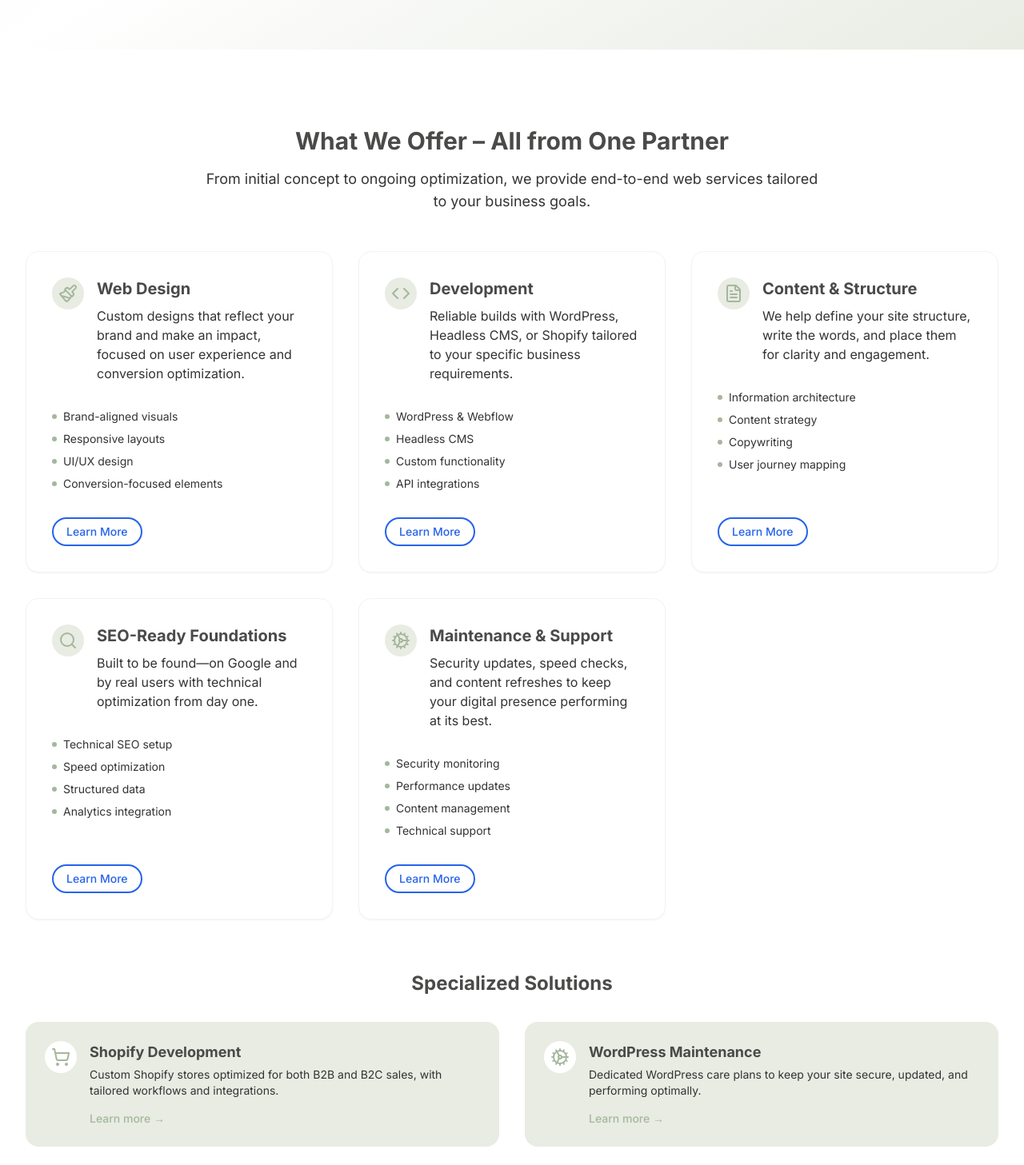
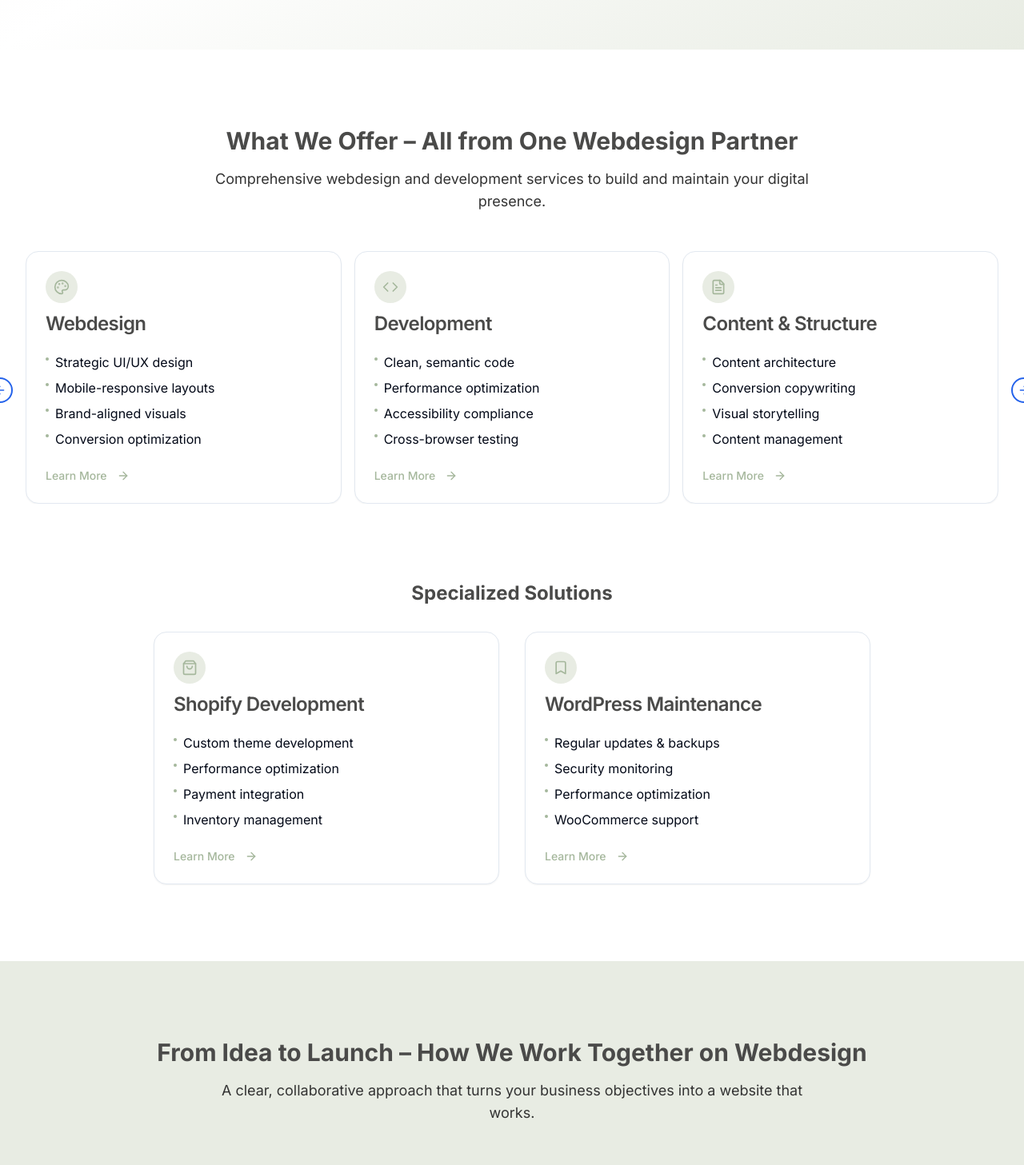
Before and after one commit to ooliv-agentur/ooliv, a React (Vite) app: page /web-design in a window 1280 px wide. Shown: the part 1330-2787 px from the top of the page at 80% size. Built offline with nearby package versions, Linux system fonts and the light colour scheme.

Commit message:
Refactor: Redesign web design page
Apply global design, SEO focus, and UX improvements to the web design subpage, including hero, benefits, services, process, case studies, FAQ, and final CTA sections.

```diff
--- a/src/components/web-design/WebDesignBenefits.tsx
+++ b/src/components/web-design/WebDesignBenefits.tsx
@@ -5,7 +5,7 @@ import { Target, Rocket, BarChart, ShieldCheck } from 'lucide-react';
 const benefits = [
   {
     icon: Target,
-    title: 'Business-First Approach',
+    title: 'Business-First Webdesign Approach',
     description: "Your goals drive the design: leads, sales, or better positioning. We align every element with your core business objectives."
   },
   {
@@ -30,7 +30,7 @@ const WebDesignBenefits = () => {
     <section className="py-24 bg-gradient-to-br from-brand-background via-white to-brand-backgroundAlt">
       <div className="max-w-7xl mx-auto px-4 sm:px-6 lg:px-8">
         <h2 className="text-3xl font-bold text-center mb-4 text-brand-heading">
-          Why Businesses Choose ooliv for Web Design
+          Why Businesses Choose ooliv for Webdesign
         </h2>
 
         <p className="text-center text-lg mb-12 max-w-3xl mx-auto text-brand-text">
--- a/src/components/web-design/WebDesignCaseStudies.tsx
+++ b/src/components/web-design/WebDesignCaseStudies.tsx
@@ -9,9 +9,9 @@ const cases = [
     client: "Scheurich – Manufacturing Brand",
     industry: "Manufacturing & Industrial",
     before: "Old website with poor lead generation and high bounce rate on mobile devices.",
-    after: "Strategic redesign with clear user journeys and mobile-optimized experience.",
+    after: "Strategic webdesign with clear user journeys and mobile-optimized experience.",
     result: "120% increase in qualified leads and 45% lower bounce rate.",
-    services: ["Web Design", "UX Optimization", "Mobile Redesign", "CMS Implementation"],
+    services: ["Webdesign", "UX Optimization", "Mobile Redesign", "CMS Implementation"],
     kpis: ["120% More Leads", "45% Lower Bounce Rate", "89% Mobile Conversion"],
     image: "bg-[url('/case-study-1.jpg')]"
   },
@@ -32,11 +32,11 @@ const WebDesignCaseStudies = () => {
     <section className="py-24 bg-white">
       <div className="max-w-7xl mx-auto px-4 sm:px-6 lg:px-8">
         <h2 className="text-3xl font-bold text-center mb-4 text-brand-heading">
-          Success Stories
+          Webdesign Success Stories
         </h2>
 
         <p className="text-center text-lg mb-12 max-w-3xl mx-auto text-brand-text">
-          Real results we've delivered for businesses through strategic web design and development.
+          Real results we've delivered for businesses through strategic webdesign and development.
         </p>
 
         <div className="grid md:grid-cols-2 gap-8 mb-12">
--- a/src/components/web-design/WebDesignHero.tsx
+++ b/src/components/web-design/WebDesignHero.tsx
@@ -5,8 +5,8 @@ import PageHero from '@/components/PageHero';
 const WebDesignHero = () => {
   return (
     <PageHero
-      badge="Strategic Design for Business Growth"
-      title="Strategic Web Design That Delivers Results"
+      badge="Strategic Webdesign for Business Growth"
+      title="Strategic Webdesign That Delivers Results"
       subtitle="We build websites that attract the right visitors, earn trust, and convert—tailored for higher conversions, lead generation, and measurable business growth."
       primaryCta={{
         text: "Start Your Web Project",
--- a/src/components/web-design/WebDesignProcess.tsx
+++ b/src/components/web-design/WebDesignProcess.tsx
@@ -13,7 +13,7 @@ const steps = [
   {
     number: "01",
     title: "Strategy & Planning",
-    description: "We get to know your business and goals to create a strategic foundation for your web project.",
+    description: "We get to know your business and goals to create a strategic foundation for your webdesign project.",
     icon: FileSearch,
     deliverables: ["Business Goals Analysis", "Competitor Research", "User Personas", "Project Roadmap"]
   },
@@ -52,7 +52,7 @@ const WebDesignProcess = () => {
     <section className="py-24 bg-brand-backgroundAlt">
       <div className="max-w-7xl mx-auto px-4 sm:px-6 lg:px-8">
         <h2 className="text-3xl font-bold text-center mb-4 text-brand-heading">
-          From Idea to Launch – How We Work Together
+          From Idea to Launch – How We Work Together on Webdesign
         </h2>
 
         <p className="text-center text-lg mb-12 max-w-3xl mx-auto text-brand-text">
--- a/src/components/web-design/WebDesignServices.tsx
+++ b/src/components/web-design/WebDesignServices.tsx
@@ -1,59 +1,98 @@
 
 import React from 'react';
-import { Paintbrush, Code, FileText, Search, Cog, ShoppingCart } from 'lucide-react';
-import { Button } from '@/components/ui/button';
-import { Link } from 'react-router-dom';
+import {
+  Carousel,
+  CarouselContent,
+  CarouselItem,
+  CarouselNext,
+  CarouselPrevious,
+} from "@/components/ui/carousel";
+import { Palette, Code, FileText, Search, Settings, ShoppingBag, Bookmark } from 'lucide-react';
+import { ArrowRight } from 'lucide-react';
+import { Card, CardHeader, CardTitle, CardContent, CardFooter } from "@/components/ui/card";
+import { Button } from "@/components/ui/button";
+import { Link } from "react-router-dom";
 
 const services = [
   {
-    icon: Paintbrush,
-    title: 'Web Design',
-    description: 'Custom designs that reflect your brand and make an impact, focused on user experience and conversion optimization.',
-    link: '/web-design',
-    features: ['Brand-aligned visuals', 'Responsive layouts', 'UI/UX design', 'Conversion-focused elements']
+    icon: Palette,
+    title: "Webdesign",
+    items: [
+      "Strategic UI/UX design",
+      "Mobile-responsive layouts",
+      "Brand-aligned visuals",
+      "Conversion optimization"
+    ],
+    link: "/web-design"
   },
   {
     icon: Code,
-    title: 'Development',
-    description: 'Reliable builds with WordPress, Headless CMS, or Shopify tailored to your specific business requirements.',
-    link: '/web-development',
-    features: ['WordPress & Webflow', 'Headless CMS', 'Custom functionality', 'API integrations']
+    title: "Development",
+    items: [
+      "Clean, semantic code",
+      "Performance optimization",
+      "Accessibility compliance",
+      "Cross-browser testing"
+    ],
+    link: "/web-development"
   },
   {
     icon: FileText,
-    title: 'Content & Structure',
-    description: 'We help define your site structure, write the words, and place them for clarity and engagement.',
-    link: '/content-creation',
-    features: ['Information architecture', 'Content strategy', 'Copywriting', 'User journey mapping']
+    title: "Content & Structure",
+    items: [
+      "Content architecture",
+      "Conversion copywriting",
+      "Visual storytelling",
+      "Content management"
+    ],
+    link: "/content-creation"
   },
   {
     icon: Search,
-    title: 'SEO-Ready Foundations',
-    description: 'Built to be found—on Google and by real users with technical optimization from day one.',
-    link: '/seo-optimization',
-    features: ['Technical SEO setup', 'Speed optimization', 'Structured data', 'Analytics integration']
+    title: "SEO-Ready Foundations",
+    items: [
+      "Technical SEO setup",
+      "Performance optimization",
+      "Structured data markup",
+      "Local SEO integration"
+    ],
+    link: "/seo-optimization"
   },
   {
-    icon: Cog,
-    title: 'Maintenance & Support',
-    description: 'Security updates, speed checks, and content refreshes to keep your digital presence performing at its best.',
-    link: '/web-development',
-    features: ['Security monitoring', 'Performance updates', 'Content management', 'Technical support']
+    icon: Settings,
+    title: "Maintenance & Support",
+    items: [
+      "Regular updates & backups",
+      "Performance monitoring",
+      "Security maintenance",
+      "Growth-driven iterations"
+    ],
+    link: "/contact"
   }
 ];
 
 const specializedServices = [
   {
-    icon: ShoppingCart,
-    title: 'Shopify Development',
-    description: 'Custom Shopify stores optimized for both B2B and B2C sales, with tailored workflows and integrations.',
-    link: '/web-development'
+    icon: ShoppingBag,
+    title: "Shopify Development",
+    items: [
+      "Custom theme development",
+      "Performance optimization",
+      "Payment integration",
+      "Inventory management"
+    ],
+    link: "/contact"
   },
   {
-    icon: Cog,
-    title: 'WordPress Maintenance',
-    description: 'Dedicated WordPress care plans to keep your site secure, updated, and performing optimally.',
-    link: '/web-development'
+    icon: Bookmark,
+    title: "WordPress Maintenance",
+    items: [
+      "Regular updates & backups",
+      "Security monitoring",
+      "Performance optimization",
+      "WooCommerce support"
+    ],
+    link: "/contact"
   }
 ];
 
@@ -62,71 +101,88 @@ const WebDesignServices = () => {
     <section className="py-24 bg-white">
       <div className="max-w-7xl mx-auto px-4 sm:px-6 lg:px-8">
         <h2 className="text-3xl font-bold text-center mb-4 text-brand-heading">
-          What We Offer – All from One Partner
+          What We Offer – All from One Webdesign Partner
         </h2>
 
         <p className="text-center text-lg mb-12 max-w-3xl mx-auto text-brand-text">
-          From initial concept to ongoing optimization, we provide end-to-end web services tailored to your business goals.
+          Comprehensive webdesign and development services to build and maintain your digital presence.
         </p>
 
-        <div className="grid md:grid-cols-2 lg:grid-cols-3 gap-8 mb-16">
+        <Carousel
+          opts={{
+            align: "start",
+            loop: true,
+          }}
+          className="w-full mb-16"
+        >
+          <CarouselContent>
             {services.map((service, index) => (
-            <div
-              key={index}
-              className="bg-white p-8 rounded-lg shadow-sm hover:shadow-md transition-all duration-300 border border-gray-100 h-full flex flex-col"
-            >
-              <div className="flex items-start gap-4 mb-4">
-                <div className="p-2 rounded-full bg-brand-backgroundAlt">
-                  <service.icon className="h-6 w-6 text-brand-primary" />
+              <CarouselItem key={index} className="md:basis-1/2 lg:basis-1/3 pl-4">
+                <Card className="h-full">
+                  <CardHeader>
+                    <div className="p-2 w-10 h-10 rounded-full bg-brand-backgroundAlt flex items-center justify-center mb-2">
+                      <service.icon className="h-5 w-5 text-brand-primary" />
                     </div>
-                <div>
-                  <h3 className="text-xl font-bold mb-2 text-brand-heading">{service.title}</h3>
-                  <p className="text-brand-text mb-4">{service.description}</p>
-                </div>
-              </div>
-
-              <ul className="mb-6 flex-grow">
-                {service.features.map((feature, idx) => (
-                  <li key={idx} className="flex items-center mb-2">
-                    <div className="h-1.5 w-1.5 rounded-full bg-brand-primary mr-2"></div>
-                    <span className="text-sm text-brand-text">{feature}</span>
+                    <CardTitle>{service.title}</CardTitle>
+                  </CardHeader>
+                  <CardContent>
+                    <ul className="space-y-2">
+                      {service.items.map((item, idx) => (
+                        <li key={idx} className="flex items-start">
+                          <span className="mr-2 mt-1.5 h-1 w-1 rounded-full bg-brand-primary flex-shrink-0"></span>
+                          <span>{item}</span>
                         </li>
                       ))}
                     </ul>
-
-              <Button variant="outline" size="sm" className="mt-auto self-start" asChild>
-                <Link to={service.link}>
-                  Learn More
+                  </CardContent>
+                  <CardFooter>
+                    <Button variant="link" className="p-0 h-auto" asChild>
+                      <Link to={service.link} className="inline-flex items-center text-brand-primary hover:text-brand-primary/90">
+                        Learn More <ArrowRight className="ml-1 h-4 w-4" />
                       </Link>
                     </Button>
+                  </CardFooter>
+                </Card>
+              </CarouselItem>
+            ))}
+          </CarouselContent>
+          <div className="flex justify-center mt-8">
+            <CarouselPrevious className="mr-2" />
+            <CarouselNext className="ml-2" />
           </div>
-          ))}
-        </div>
+        </Carousel>
 
         <h3 className="text-2xl font-bold text-center mb-8 text-brand-heading">
           Specialized Solutions
         </h3>
 
-        <div className="grid md:grid-cols-2 gap-8">
+        <div className="grid md:grid-cols-2 gap-8 max-w-4xl mx-auto">
           {specializedServices.map((service, index) => (
-            <div
-              key={index}
-              className="bg-brand-backgroundAlt p-6 rounded-lg flex items-start gap-4"
-            >
-              <div className="p-2 rounded-full bg-white">
-                <service.icon className="h-6 w-6 text-brand-primary" />
+            <Card key={index} className="h-full">
+              <CardHeader>
+                <div className="p-2 w-10 h-10 rounded-full bg-brand-backgroundAlt flex items-center justify-center mb-2">
+                  <service.icon className="h-5 w-5 text-brand-primary" />
                 </div>
-              <div>
-                <h4 className="text-lg font-bold mb-1 text-brand-heading">{service.title}</h4>
-                <p className="text-brand-text text-sm mb-3">{service.description}</p>
-                <Link
-                  to={service.link}
-                  className="text-sm font-medium text-brand-primary hover:underline"
-                >
-                  Learn more →
+                <CardTitle>{service.title}</CardTitle>
+              </CardHeader>
+              <CardContent>
+                <ul className="space-y-2">
+                  {service.items.map((item, idx) => (
+                    <li key={idx} className="flex items-start">
+                      <span className="mr-2 mt-1.5 h-1 w-1 rounded-full bg-brand-primary flex-shrink-0"></span>
+                      <span>{item}</span>
+                    </li>
+                  ))}
+                </ul>
+              </CardContent>
+              <CardFooter>
+                <Button variant="link" className="p-0 h-auto" asChild>
+                  <Link to={service.link} className="inline-flex items-center text-brand-primary hover:text-brand-primary/90">
+                    Learn More <ArrowRight className="ml-1 h-4 w-4" />
                   </Link>
-              </div>
-            </div>
+                </Button>
+              </CardFooter>
+            </Card>
           ))}
         </div>
       </div>
```
Also changed, not shown: src/pages/WebDesign.tsx (+60 -5 lines). Lines whose indentation alone changed are shown as unchanged.
